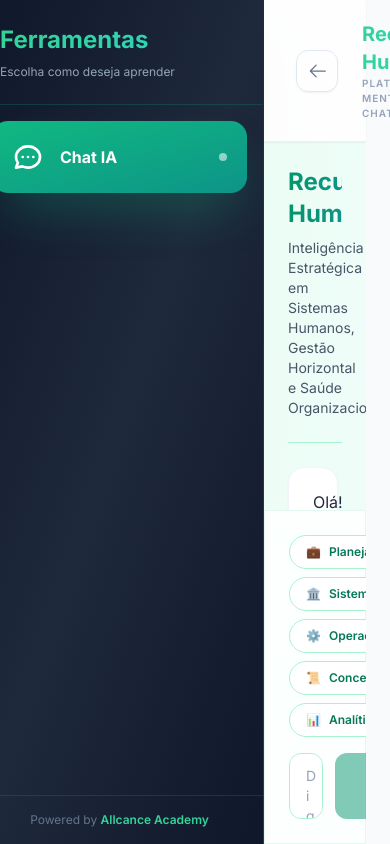
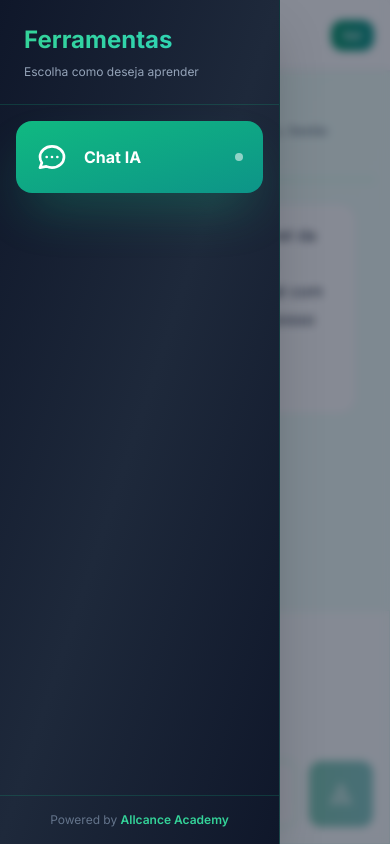
Before and after one commit to hamiltonmatematica/allcanceacademy, a React (Vite) app: page / in a window 390 px wide. Both pictures are taken after a click on the button 195 px from the left and 1022 px from the top of the page. Built offline with nearby package versions, Linux system fonts and the light colour scheme.

Commit message:
style: melhorias completas de responsividade mobile e tablets

```diff
--- a/App.tsx
+++ b/App.tsx
@@ -35,7 +35,15 @@ const App: React.FC = () => {
   };
 
   return (
-    <div className="flex h-screen w-full bg-slate-50 overflow-hidden">
+    <div className="flex h-screen w-full bg-slate-50 overflow-hidden relative">
+      {/* Mobile Backdrop */}
+      {!isSidebarCollapsed && (
+        <div
+          className="fixed inset-0 bg-slate-900/50 backdrop-blur-sm z-30 lg:hidden transition-opacity"
+          onClick={() => setIsSidebarCollapsed(true)}
+        />
+      )}
+
       {/* Tool Navigation Sidebar */}
       <ToolNavigation
         activeTool={activeTool}
@@ -44,34 +52,35 @@ const App: React.FC = () => {
       />
 
       {/* Main Content Area */}
-      <div className="flex-1 flex flex-col min-w-0 bg-slate-50/50">
+      <div className="flex-1 flex flex-col min-w-0 bg-slate-50/50 relative">
         {/* Header */}
-        <header className="bg-white/80 backdrop-blur-md border-b border-slate-200/60 px-8 py-5 flex items-center justify-between shadow-sm z-30 relative">
-          <div className="flex items-center gap-6">
+        <header className="bg-white/80 backdrop-blur-md border-b border-slate-200/60 px-4 md:px-8 py-4 md:py-5 flex items-center justify-between shadow-sm z-20 relative">
+          <div className="flex items-center gap-3 md:gap-6">
             <button
               onClick={() => setIsSidebarCollapsed(!isSidebarCollapsed)}
-              className="p-2.5 text-slate-500 hover:text-emerald-600 hover:bg-emerald-50 rounded-xl transition-all border border-slate-200 hover:border-emerald-200 shadow-sm"
+              className="p-2 md:p-2.5 text-slate-500 hover:text-emerald-600 hover:bg-emerald-50 rounded-xl transition-all border border-slate-200 hover:border-emerald-200 shadow-sm"
               title={isSidebarCollapsed ? "Expandir Menu" : "Recolher Menu"}
             >
               <svg className={`w-5 h-5 transition-transform duration-500 ${isSidebarCollapsed ? 'rotate-180' : ''}`} fill="none" stroke="currentColor" viewBox="0 0 24 24">
                 <path strokeLinecap="round" strokeLinejoin="round" strokeWidth={1.5} d="M11 19l-7-7m0 0l7-7m-7 7h18" />
               </svg>
             </button>
-            <div>
-              <h1 className="text-xl font-bold text-transparent bg-clip-text bg-gradient-to-r from-emerald-400 to-teal-400">
+            <div className="min-w-0">
+              <h1 className="text-base md:text-xl font-bold text-transparent bg-clip-text bg-gradient-to-r from-emerald-400 to-teal-400 truncate max-w-[150px] md:max-w-none">
                 {currentSectorData?.label}
               </h1>
-              <p className="text-[10px] text-slate-400 uppercase tracking-widest font-semibold">
-                Plataforma MentorIA - {activeTool.toUpperCase()}
+              <p className="hidden xs:block text-[9px] md:text-[10px] text-slate-400 uppercase tracking-widest font-semibold truncate">
+                MentorIA - {activeTool.toUpperCase()}
               </p>
             </div>
           </div>
 
           <button
             onClick={handleBackToSectors}
-            className="group flex items-center gap-3 px-6 py-2.5 text-xs font-bold text-white bg-gradient-to-r from-emerald-600 to-teal-600 rounded-xl hover:shadow-2xl hover:shadow-emerald-500/30 transition-all hover:scale-105"
+            className="group flex items-center gap-2 md:gap-3 px-3 md:px-6 py-2 md:py-2.5 text-[10px] md:text-xs font-bold text-white bg-gradient-to-r from-emerald-600 to-teal-600 rounded-xl hover:shadow-2xl hover:shadow-emerald-500/30 transition-all hover:scale-105"
           >
-            Trocar Setor
+            <span className="hidden sm:inline">Trocar Setor</span>
+            <span className="sm:hidden">Sair</span>
           </button>
         </header>
 
--- a/components/ToolNavigation.tsx
+++ b/components/ToolNavigation.tsx
@@ -24,8 +24,9 @@ const ToolNavigation: React.FC<ToolNavigationProps> = ({ activeTool, onToolChang
 
     return (
         <div className={`
-            ${isCollapsed ? 'w-20' : 'w-72'}
-            bg-gradient-to-br from-slate-900 via-slate-800 to-slate-900 flex flex-col h-full shadow-2xl border-r border-emerald-500/20 transition-all duration-300 overflow-hidden
+            fixed lg:relative z-40 h-full
+            ${isCollapsed ? 'w-20 -translate-x-full lg:translate-x-0' : 'w-[280px] lg:w-72 translate-x-0'}
+            bg-gradient-to-br from-slate-900 via-slate-800 to-slate-900 flex flex-col shadow-2xl border-r border-emerald-500/20 transition-all duration-300 overflow-hidden
         `}>
             {/* Header */}
             <div className={`p-6 border-b border-emerald-500/20 ${isCollapsed ? 'items-center flex flex-col' : ''}`}>
--- a/components/tools/ChatTool.tsx
+++ b/components/tools/ChatTool.tsx
@@ -151,13 +151,13 @@ const ChatTool: React.FC<ChatToolProps> = ({ sector }) => {
         <div className="h-full flex flex-col bg-gradient-to-br from-emerald-50 to-teal-50 overflow-hidden">
 
             {/* Messages Area with Header embedded */}
-            <div className="flex-1 overflow-y-auto p-6 space-y-6 premium-scroll">
+            <div className="flex-1 overflow-y-auto p-4 md:p-6 space-y-6 premium-scroll">
                 {/* Header inside scrollable area */}
                 <div className="pb-6 border-b border-emerald-200 mb-6">
-                    <h2 className="text-2xl font-bold text-transparent bg-clip-text bg-gradient-to-r from-emerald-600 to-teal-600">
+                    <h2 className="text-xl md:text-2xl font-bold text-transparent bg-clip-text bg-gradient-to-r from-emerald-600 to-teal-600">
                         {sectorData?.label}
                     </h2>
-                    <p className="text-sm text-slate-600 mt-2">
+                    <p className="text-xs md:text-sm text-slate-600 mt-2">
                         {sector === 'RH'
                             ? 'Inteligência Estratégica em Sistemas Humanos, Gestão Horizontal e Saúde Organizacional'
                             : 'Consultoria Sênior em Planejamento, Governança e Arquitetura Organizacional'}
@@ -170,7 +170,7 @@ const ChatTool: React.FC<ChatToolProps> = ({ sector }) => {
                         className={`flex ${message.role === 'user' ? 'justify-end' : 'justify-start'} animate-premium-in`}
                     >
                         <div
-                            className={`max-w-[85%] rounded-2xl px-6 py-5 shadow-sm border ${message.role === 'user'
+                            className={`max-w-[95%] md:max-w-[85%] rounded-2xl px-5 py-4 md:px-6 md:py-5 shadow-sm border ${message.role === 'user'
                                 ? 'bg-gradient-to-r from-emerald-600 to-teal-600 text-white border-emerald-500/20 shadow-emerald-500/10'
                                 : 'bg-white text-slate-800 border-slate-100 shadow-slate-200/50'
                                 }`}
@@ -207,7 +207,7 @@ const ChatTool: React.FC<ChatToolProps> = ({ sector }) => {
             </div>
 
             {/* Input Area */}
-            <div className="p-6 border-t border-emerald-500/10 glass-effect relative z-20">
+            <div className="p-4 md:p-6 border-t border-emerald-500/10 glass-effect relative z-20">
 
                 {/* Prompt Modes Selection */}
                 <div className="flex flex-wrap gap-2 mb-4">
@@ -232,7 +232,7 @@ const ChatTool: React.FC<ChatToolProps> = ({ sector }) => {
                         onChange={(e) => setInput(e.target.value)}
                         onKeyPress={handleKeyPress}
                         placeholder={activeMode
-                            ? `Modo ${promptModes.find(m => m.id === activeMode)?.label} ativado. Digite sua pergunta...`
+                            ? `Modo ${promptModes.find(m => m.id === activeMode)?.label} ativado...`
                             : "Digite sua pergunta..."
                         }
                         className="flex-1 px-4 py-3 border border-emerald-200 rounded-xl focus:outline-none focus:border-emerald-500 focus:ring-4 focus:ring-emerald-500/5 resize-none transition-all bg-white/50 backdrop-blur-sm placeholder:text-slate-400 text-sm"
@@ -242,7 +242,7 @@ const ChatTool: React.FC<ChatToolProps> = ({ sector }) => {
                     <button
                         onClick={handleSend}
                         disabled={!input.trim() || isLoading}
-                        className="px-8 py-3 bg-gradient-to-r from-emerald-600 to-teal-600 text-white font-semibold rounded-xl hover:shadow-xl hover:scale-105 transition-all disabled:opacity-50 disabled:cursor-not-allowed disabled:hover:scale-100"
+                        className="px-5 md:px-8 py-3 bg-gradient-to-r from-emerald-600 to-teal-600 text-white font-semibold rounded-xl hover:shadow-xl hover:scale-105 transition-all disabled:opacity-50 disabled:cursor-not-allowed disabled:hover:scale-100"
                     >
                         <svg
                             className="w-6 h-6"
```
